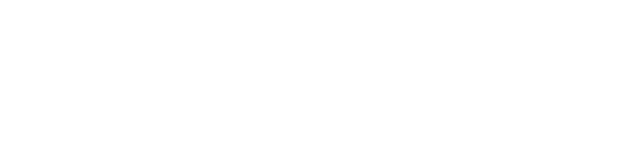
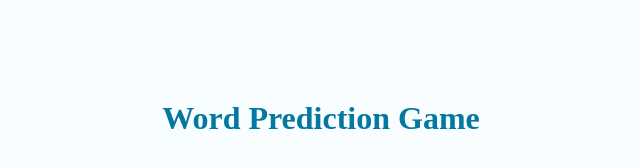
Before and after one commit to itu-itis24-always01/itu-itis24-always01.github.io, a plain HTML site: page game.html in a window 1280 px wide. Shown: the whole page, without its empty margins (319-959 px from the left). Drawn offline with Linux system fonts and the light colour scheme.

Commit message:
Made small changes in css code and created a foundation for Word Prediction Game

```diff
--- /dev/null
+++ b/game.css
@@ -0,0 +1,9 @@
+body{
+    background:#f8fdff;
+}
+#word-prediction{
+    color:#04789f;
+    text-align: center;
+    margin:0;
+    margin-top: 100px;
+}
--- a/game.html
+++ b/game.html
@@ -0,0 +1,13 @@
+<!DOCTYPE html>
+<html>
+    <head>
+        <meta charset = "UTF-8">
+        <link rel="stylesheet" href="game.css">
+    </head>
+        <title> Best Word Prediction Game</title>
+
+    <body>
+        <h1 id="word-prediction"> Word Prediction Game</h1>
+
+    </body>
+</html>
--- a/style.css
+++ b/style.css
@@ -91,7 +91,7 @@ body{
 }
 #game-link{
     margin-left:75%;
-    margin-top: -60%;
+    margin-top: -55%;
     color:white;
     background-color:#418cd1;
     font-size:25px;
```
Also changed, not shown: game.js (added).
